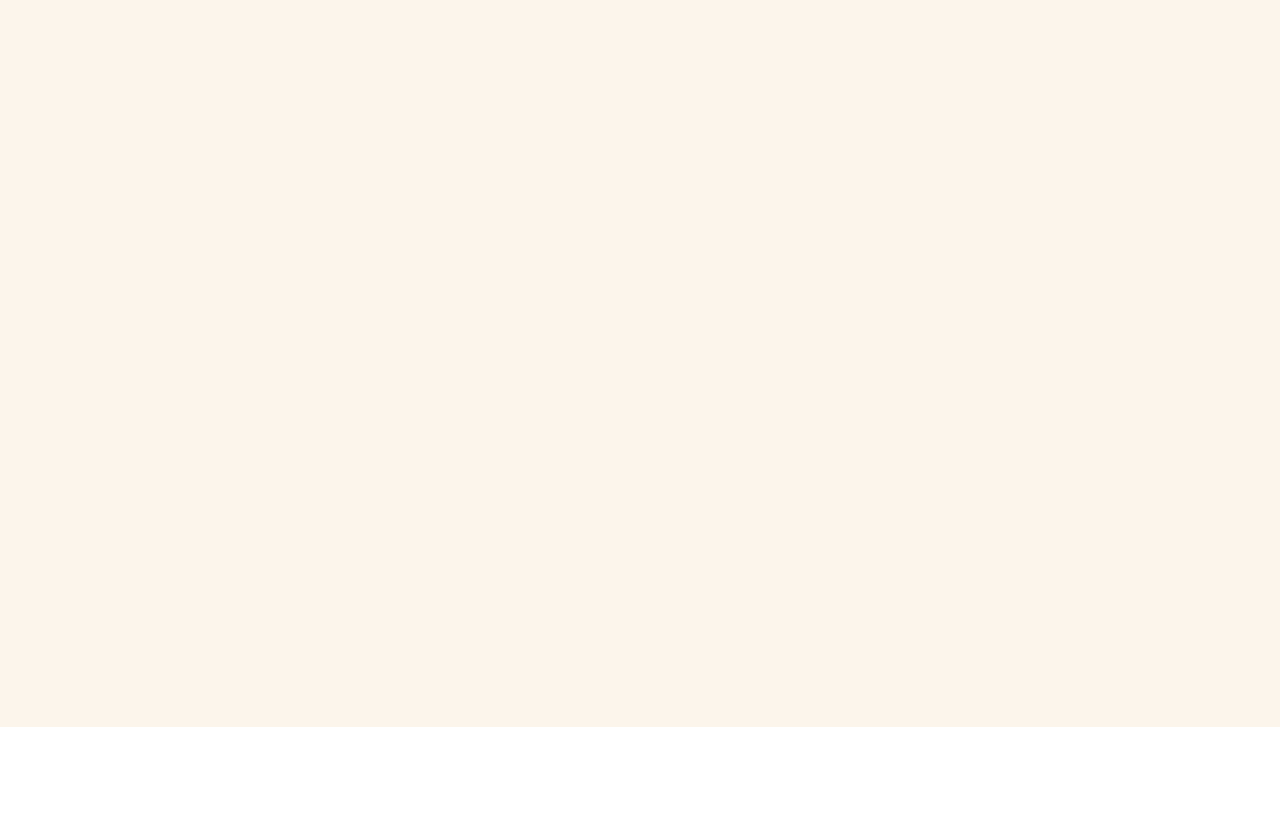
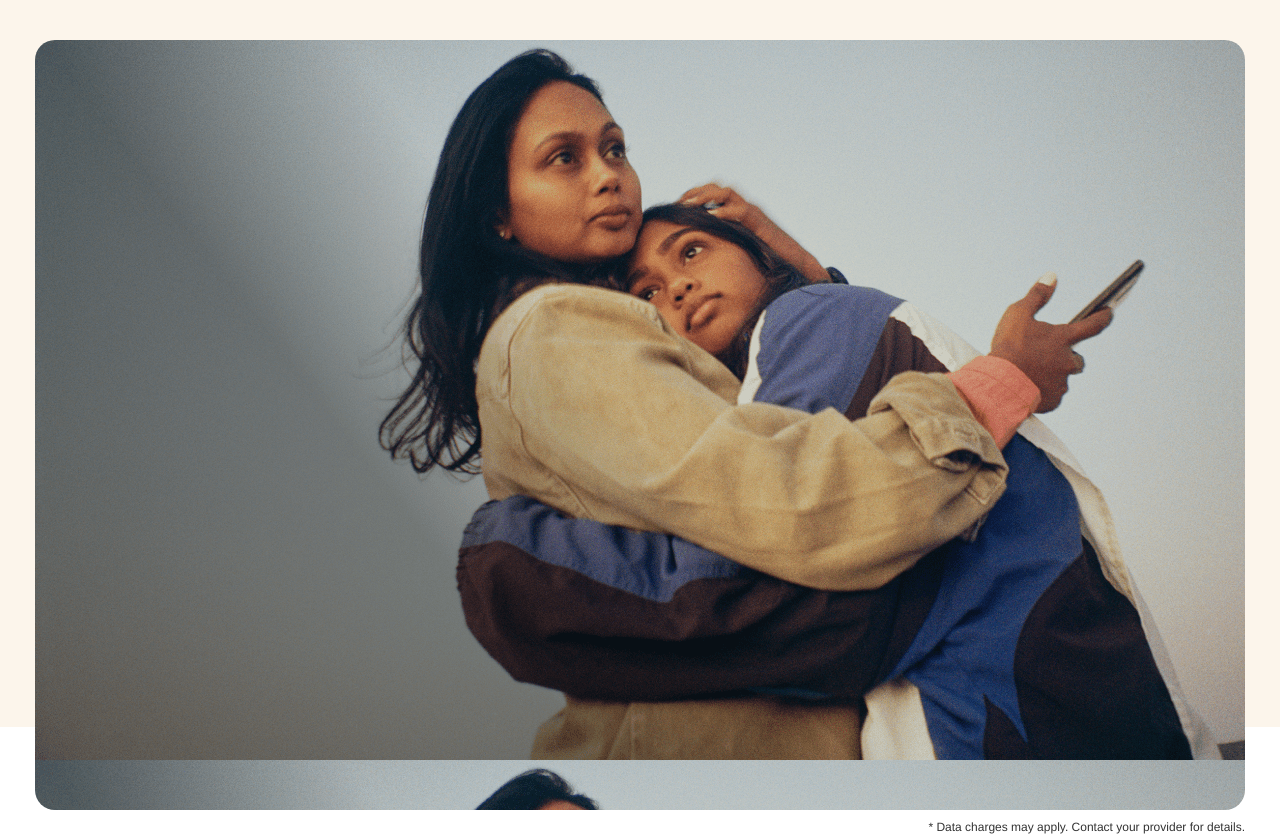
Before and after one commit to dibendughosal/Whatsapp-clone, a plain HTML site: page index.html in a window 1280 px wide. Shown: the part 73-907 px from the top of the page. Before the commit the page ends 800 px from the top, so only its background shows below. Drawn offline with Linux system fonts and the light colour scheme.

Commit message:
First Section

```diff
--- a/index.html
+++ b/index.html
@@ -32,6 +32,13 @@
                 </div>
             </nav>
 
+            <section class="firstSection">
+                <div class="imgMaa">
+
+                </div>
+                <p>* Data charges may apply. Contact your provider for details.</p>
+            </section>
+
 
 
 
--- a/style.css
+++ b/style.css
@@ -7,8 +7,9 @@
     height: 100vh;
     width: 100vw;
     background-color: #fcf5eb;
-    padding: 0px 45px;
+    padding: 0px 35px;
 }
+/* Navbar */
 .navbar{
     display: flex;
     justify-content: space-between;
@@ -108,3 +109,19 @@ button:hover{
     background-color: #25D366;
 
 } */
+/* Section 1 - Maa Beti Image */
+.firstSection{
+    height: 100%;
+    padding-top: 30px;
+}
+.imgMaa{
+    background: url(./image/MaaBeti.png);
+    height: 100%;
+    border-radius: 20px;
+}
+.firstSection > p{
+    text-align: end;
+    opacity: 0.8;
+    padding-top: 10px;
+    font-size: 12px;
+}
```
